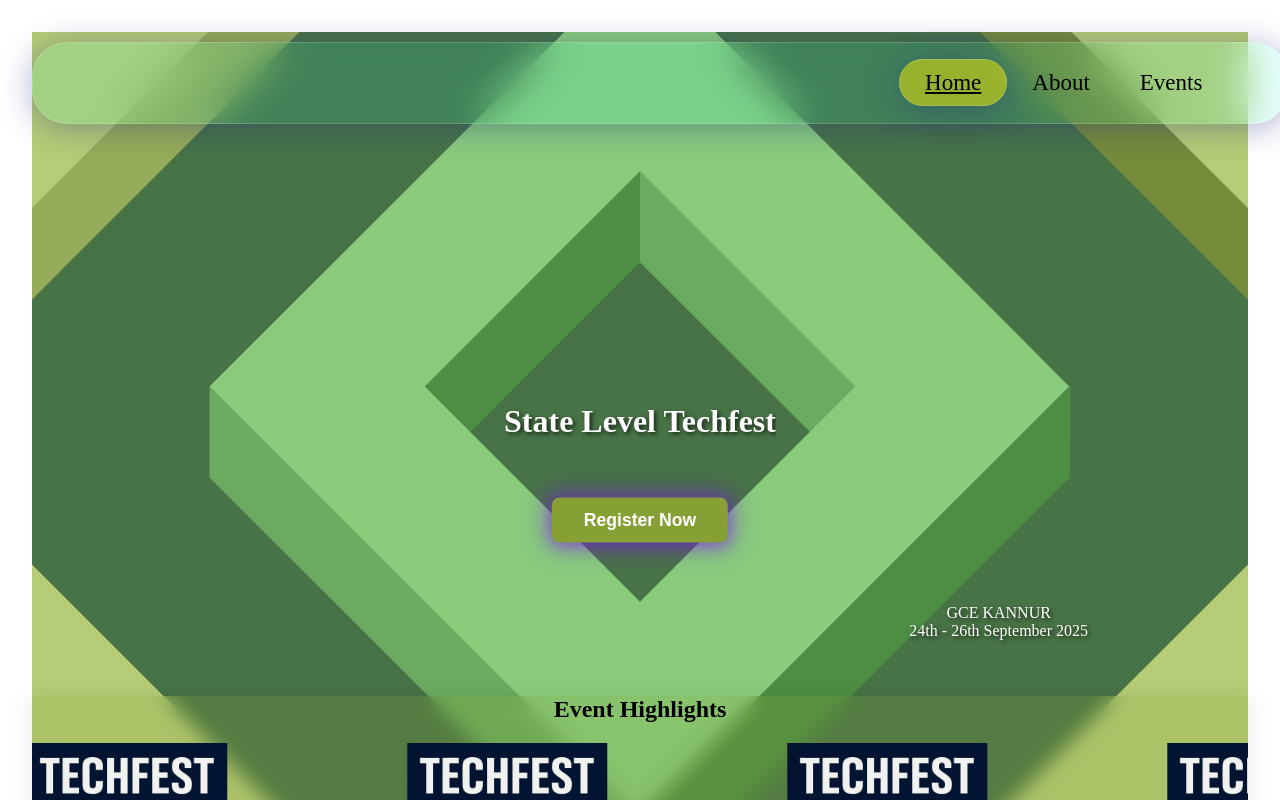
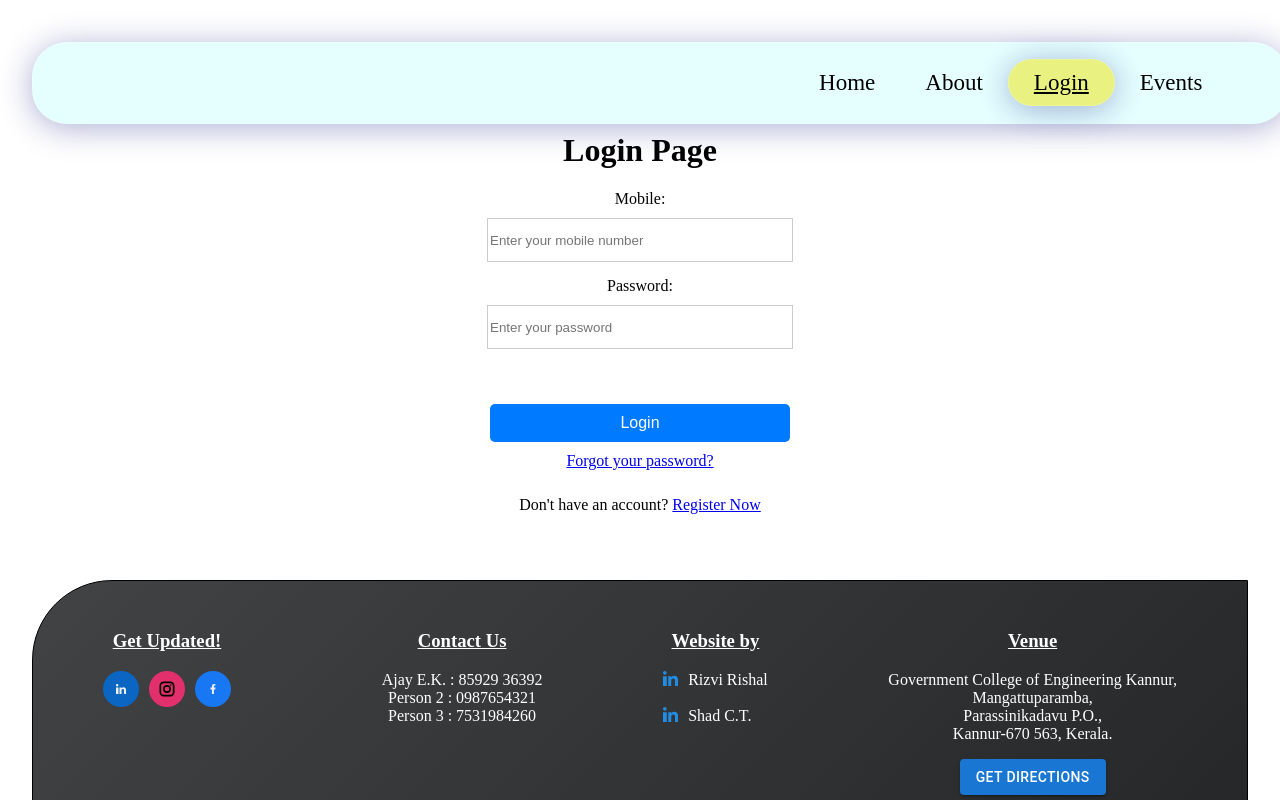
Before and after one commit to rizvirishal1/IEEE-SB-GCEK-Techfest-Aurora25, a React (Vite) app: page /login in a window 1280 px wide. Before the commit this address led to /. Shown: the top 800 px of the page. Built offline with nearby package versions, Linux system fonts and the light colour scheme; no server answers.

Commit message:
feat: add user login and user dashboard

```diff
--- a/src/App.jsx
+++ b/src/App.jsx
@@ -11,7 +11,9 @@ import About from './pages/about/About.jsx';
 import Events from './pages/events/Events.jsx';
 import EventDetails from './pages/event-details/EventDetails.jsx';
 import Home from './pages/home/Home.jsx';
+import Login from './pages/login/Login.jsx';
 import Register from './pages/register/Register.jsx';
+import UserDashboard from './pages/user-dashboard/UserDashboard.jsx';
 //styles
 import './App.css';
 
@@ -28,6 +30,8 @@ function App() {
           <Route path="/events" element={<Layout><Events /></Layout>} />
           <Route path="/event-details/:id" element={<Layout><EventDetails /></Layout>} />
           <Route path="/register" element={<Layout><Register /></Layout>} />
+          <Route path="/login" element={<Layout><Login /></Layout>} />
+          <Route path="/user-dashboard" element={<Layout><UserDashboard /></Layout>} />
           <Route path="*" element={<Navigate to="/" />} />
         </Routes>
       </BrowserRouter>
--- a/src/components/navbar/Navbar.jsx
+++ b/src/components/navbar/Navbar.jsx
@@ -15,6 +15,7 @@ export default function Navbar() {
     //boolean
     const isAbout = location.pathname == "/about";
     const isHome = location.pathname == "/";
+    const isLogin = location.pathname == "/login";
     const isEvents = location.pathname == "/events";
     const [isMenuOpen, setIsMenuOpen] = useState(false);
 
@@ -55,6 +56,24 @@ export default function Navbar() {
                         About
                     </span>
                     <span
+                        className={isLogin ? styles.active : styles.menuText}
+                        onClick={() => {
+                            navigate("/login");
+                            setTimeout(() => {
+                                if (window.innerWidth <= 768) {
+                                    setIsMenuOpen(false)
+                                    document.body.style.overflow = !isMenuOpen ? "hidden" : "auto";
+
+                                }
+
+                            }, 300);
+
+                        }}
+                    >
+                        Login
+                    </span>
+
+                    <span
                         className={isEvents ? styles.active : styles.menuText}
                         onClick={() => {
                             navigate("/events");
--- a/src/data/events.js
+++ b/src/data/events.js
@@ -8,7 +8,11 @@ const events = [
         venue: "Online",
         type: "pre",
         description: "Description for Event 1",
-        imageUrl: eventImg
+        imageUrl: eventImg,
+        price: "Free",
+        priceForIeeeMembers: "Free",
+        date: "2024-10-15",
+        time: "10:00 AM - 12:00 PM",
     },
     {
         id: "2",
@@ -16,7 +20,11 @@ const events = [
         venue: "GCEK",
         type: "main",
         description: "Description for Event 2",
-        imageUrl: eventImg
+        imageUrl: eventImg,
+        price: "300",
+        priceForIeeeMembers: "100",
+        date: "2024-10-16",
+        time: "01:00 PM - 03:00 PM",
     },
     {
         id: "3",
@@ -24,7 +32,11 @@ const events = [
         venue: "GCEK Auditorium",
         type: "main",
         description: "Description for Event 3",
-        imageUrl: eventImg
+        imageUrl: eventImg,
+        price: "300",
+        priceForIeeeMembers: "100",
+        date: "2024-10-17",
+        time: "09:00 AM - 11:00 AM",
     },
     {
         id: "4",
@@ -32,7 +44,11 @@ const events = [
         venue: "Online",
         type: "main",
         description: "Description for Event 4",
-        imageUrl: eventImg
+        imageUrl: eventImg,
+        price: "Free",
+        priceForIeeeMembers: "Free",
+        date: "2024-10-18",
+        time: "02:00 PM - 04:00 PM",
     },
     {
         id: "5",
@@ -40,7 +56,11 @@ const events = [
         venue: "GCEK Seminar Hall",
         type: "pre",
         description: "Description for Event 5",
-        imageUrl: eventImg
+        imageUrl: eventImg,
+        price: "Free",
+        priceForIeeeMembers: "Free",
+        date: "2024-10-19",
+        time: "11:00 AM - 01:00 PM",
     },
     {
         id: "6",
@@ -48,7 +68,11 @@ const events = [
         venue: "Online",
         type: "main",
         description: "Description for Event 6",
-        imageUrl: eventImg
+        imageUrl: eventImg,
+        price: "Free",
+        priceForIeeeMembers: "Free",
+        date: "2024-10-20",
+        time: "03:00 PM - 05:00 PM",
     },
     {
         id: "7",
@@ -56,7 +80,11 @@ const events = [
         venue: "GCEK",
         type: "main",
         description: "Description for Event 7",
-        imageUrl: eventImg
+        imageUrl: eventImg,
+        price: "300",
+        priceForIeeeMembers: "100",
+        date: "2024-10-21",
+        time: "10:00 AM - 12:00 PM",
     },
     {
         id: "8",
@@ -64,7 +92,11 @@ const events = [
         venue: "GCEK",
         type: "pre",
         description: "Description for Event 8",
-        imageUrl: eventImg
+        imageUrl: eventImg,
+        price: "Free",
+        priceForIeeeMembers: "Free",
+        date: "2024-10-22",
+        time: "01:00 PM - 03:00 PM",
     },
     {
         id: "9",
@@ -72,7 +104,11 @@ const events = [
         venue: "GCEK",
         type: "pre",
         description: "Description for Event 9",
-        imageUrl: eventImg
+        imageUrl: eventImg,
+        price: "Free",
+        priceForIeeeMembers: "Free",
+        date: "2024-10-23",
+        time: "09:00 AM - 11:00 AM",
     },
     {
         id: "10",
@@ -80,7 +116,11 @@ const events = [
         venue: "GCEK",
         type: "pre",
         description: "Description for Event 10",
-        imageUrl: eventImg
+        imageUrl: eventImg,
+        price: "Free",
+        priceForIeeeMembers: "Free",
+        date: "2024-10-24",
+        time: "02:00 PM - 04:00 PM",
     }
 ];
 
--- a/src/layout/Layout.jsx
+++ b/src/layout/Layout.jsx
@@ -8,6 +8,9 @@ import Navbar from "../components/navbar/Navbar"
 import upArrow from "../assets/icons/uparrow.svg"
 //styles
 import styles from "./layout.module.scss"
+
+
+export default function Layout(props) {
 
     // Custom hook for scroll visibility
     const useScrollVisibility = (threshold = 300) => {
@@ -26,10 +29,8 @@ const useScrollVisibility = (threshold = 300) => {
         return isVisible;
     };
 
-export default function Layout(props) {
     //variables
     const isVisible = useScrollVisibility(300);
-
 
     const scrollToTop = () => {
         window.scrollTo({ top: 0, behavior: 'smooth' });
--- /dev/null
+++ b/src/pages/login/Login.jsx
@@ -0,0 +1,86 @@
+//imports…
+import api from "../../api";
+import { toast } from "react-toastify";
+import { useNavigate } from "react-router";
+import { useState } from "react";
+//styles
+import styles from "./login.module.scss"
+
+export default function Login() {
+
+    const [loading, setLoading] = useState(false);
+    const navigate = useNavigate();
+
+    const handleSubmit = async (e) => {
+        if (loading) return;
+
+        e.preventDefault();
+
+        try {
+            setLoading(true);
+
+            const response = await api.post("/login", {
+                mobile: e.target.mobile.value,
+                password: e.target.password.value
+            });
+            toast.success("Login successful!");
+            const token = response.data.token;
+            localStorage.setItem("authToken", token);
+            navigate("/user-dashboard");
+
+        }
+        catch (error) {
+            toast.error(error.response?.data?.error || "Login failed. Please try again.");
+        }
+        finally {
+            setLoading(false);
+        }
+
+    };
+
+    return (
+        <div className={styles.login}>
+            <h1>Login Page</h1>
+            <form className={styles.form} onSubmit={handleSubmit}>
+                <div className={styles.formItems}>
+                    <label htmlFor="mobile">Mobile:</label>
+                    <input
+                        type="text"
+                        id="mobile"
+                        name="mobile"
+                        inputMode="numeric"
+                        maxLength={10}
+                        pattern="[0-9]*"
+                        placeholder="Enter your mobile number"
+                        required
+                        autoComplete="tel"
+                    />
+                </div>
+
+                <div className={styles.formItems}>
+                    <label htmlFor="password">Password:</label>
+                    <input
+                        type="password"
+                        id="password"
+                        name="password"
+                        placeholder="Enter your password"
+                        required
+                        autoComplete="current-password"
+                    />
+                </div>
+
+                <div className={styles.formItems}>
+                    <button
+                        type="submit"
+                        className={styles.loginButton}
+                        disabled={loading}
+                    >
+                        {loading ? "Logging in..." : "Login"}
+                    </button>
+                    <a href="/forgot-password">Forgot your password?</a>
+                    <p>Don't have an account? <a href="/register">Register Now</a></p>
+                </div>
+            </form>
+        </div>
+    );
+}
--- /dev/null
+++ b/src/pages/login/login.module.scss
@@ -0,0 +1,51 @@
+.login {
+    margin-top: 100px;
+
+
+}
+
+.form {
+    display: flex;
+    flex-direction: column;
+    gap: 15px;
+
+}
+
+.formItems {
+    display: flex;
+    flex-direction: column;
+    gap: 10px;
+    align-items: center;
+
+    input {
+        min-width: 300px;
+        min-height: 40px;
+        border: 1px solid #ccc;
+    }
+}
+
+.loginButton {
+    margin-top: 40px;
+    background-color: #007bff;
+    min-width: 300px;
+    color: #fff;
+    border: none;
+    border-radius: 5px;
+    padding: 10px 30px;
+    font-size: 1rem;
+    cursor: pointer;
+    transition: background 0.2s;
+
+    &:hover {
+        background-color: #0056b3;
+    }
+
+    &:disabled {
+        background-color: #e0e0e0;
+        color: #bdbdbd;
+        cursor: not-allowed;
+        box-shadow: none;
+        border-color: #e0e0e0;
+        opacity: 0.7;
+    }
+}
--- a/src/pages/register/Register.jsx
+++ b/src/pages/register/Register.jsx
@@ -116,7 +116,7 @@ export default function Register() {
     return (
         <div className={styles.register}>
             <h1>Register Page</h1>
-            <form className={styles.form}>
+            <form className={styles.form} onSubmit={handleSubmit}>
                 <div className={styles.formItems}>
                     <label htmlFor="name">Name:</label>
                     <input
@@ -208,7 +208,6 @@ export default function Register() {
                 <div className={styles.formItems}>
                     <button type="submit"
                         className={styles.registerButton}
-                        onClick={handleSubmit}
                         disabled={isSubmitting}
                     >{isSubmitting ? "Registering..." : "Register"}</button>
                 </div>
--- /dev/null
+++ b/src/pages/user-dashboard/UserDashboard.jsx
@@ -0,0 +1,72 @@
+//imports…
+import api from "../../api";
+import { useEffect } from "react";
+import { useState } from "react";
+import { useNavigate } from "react-router";
+import { toast } from "react-toastify";
+//styles
+import styles from "./userdashboard.module.scss"
+
+export default function UserDashboard() {
+
+    const navigate = useNavigate();
+
+    const [userData, setUserData] = useState(null);
+    const [isLoading, setIsLoading] = useState(true);
+
+    useEffect(() => {
+        const fetchData = async () => {
+            setIsLoading(true);
+            try {
+                const token = localStorage.getItem("authToken");
+                if (!token) {
+                    navigate("/login");
+                    return;
+                }
+
+                const response = await api.get("/user/dashboard", {
+                    headers: {
+                        Authorization: `Bearer ${token}`
+                    }
+                });
+                setUserData(response.data);
+            } catch (error) {
+
+                if (error.response.data.error === "Session expired. Please login") {
+                    toast.error("Session expired. Please login again.");
+                    localStorage.removeItem("authToken");
+                    setTimeout(() => {
+                        navigate("/login");
+                    }, 1000);
+                } else {
+                    toast.error(error.response?.data?.error || "Failed to fetch user data. Please try again.");
+                }
+            } finally {
+                setIsLoading(false);
+            }
+
+        };
+
+        fetchData();
+    }, []);
+
+    return (
+        <div className={styles.userDashboard}>
+            {isLoading && <p>Loading...</p>}
+            {!isLoading && !userData && <p>Error loading user data. Please try again.</p>}
+            {!isLoading && userData && (<div>
+
+                <h1>User Dashboard</h1>
+                <h2>{userData.name}</h2>
+                <hr />
+                <h3>user details</h3>
+                <p>Mobile: {userData.mobile}</p>
+                <p>IEE Member: {userData.IEEEMemberStatus}</p>
+                <hr />
+
+            </div>)}
+
+
+        </div>
+    );
+}
--- /dev/null
+++ b/src/pages/user-dashboard/userdashboard.module.scss
@@ -0,0 +1,3 @@
+.userDashboard {
+    margin-top: 100px;
+}
```
Lines whose indentation alone changed are shown as unchanged.
